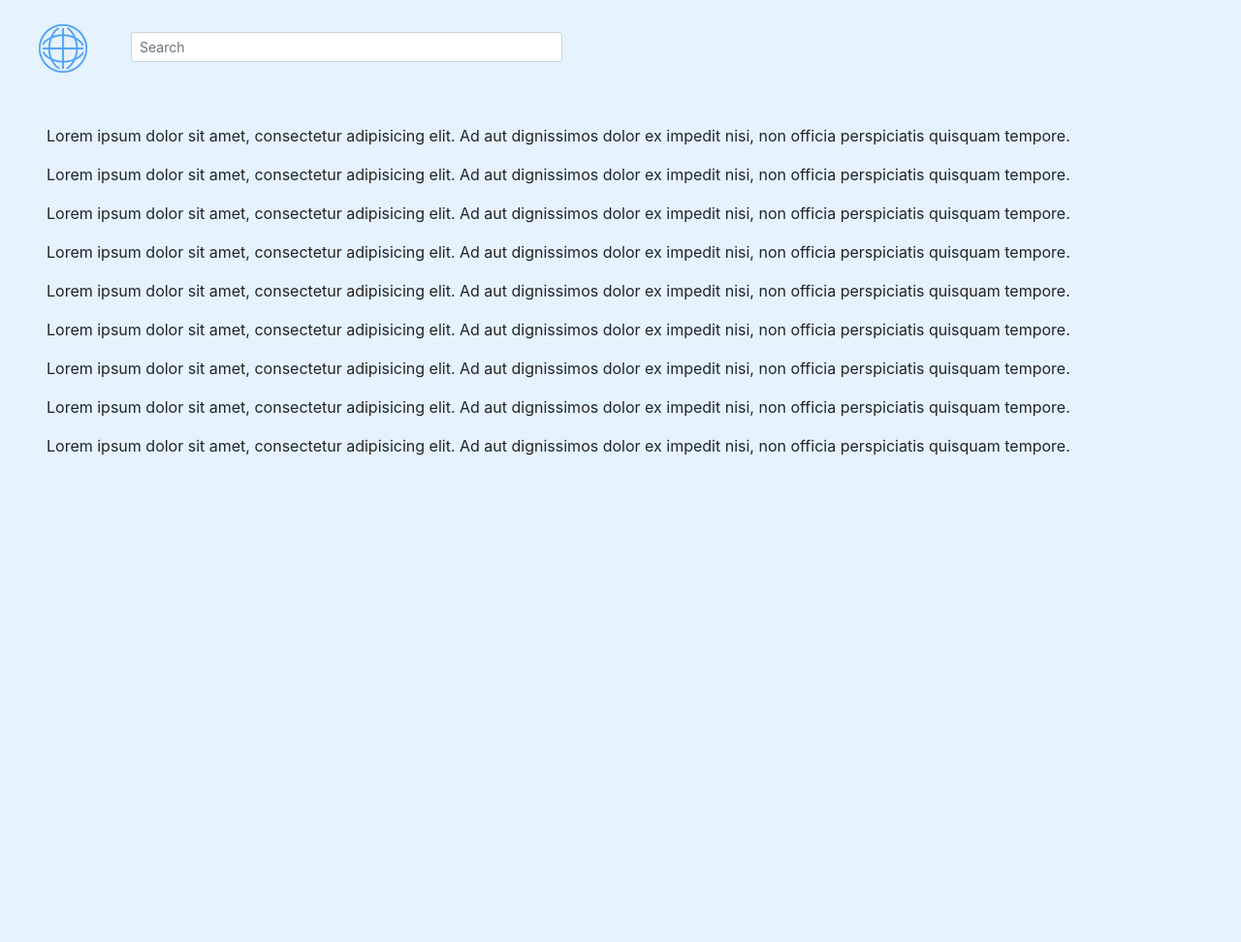
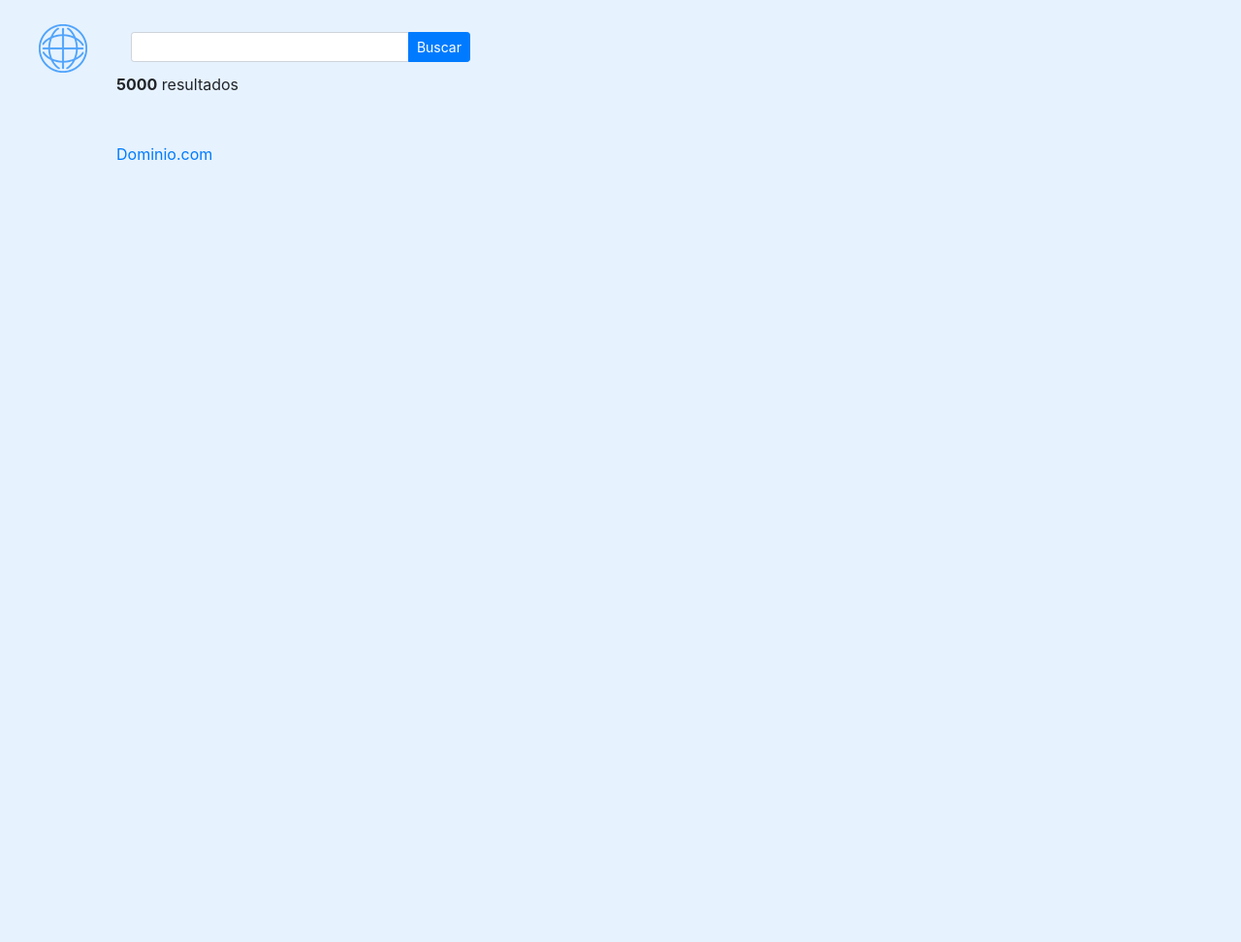
Before and after one commit to daaawx/domain_search_engine, a Django app: page /search/ in a window 1280 px wide. Shown: the whole page at 97% size. Before the commit the page ends 470 px from the top, so only its background shows below. Run offline with Django 3.2, Linux system fonts and the light colour scheme; some libraries are stand-ins or nearby versions.

Commit message:
Final styling

```diff
--- a/domain_search_engine/static/css/search.css
+++ b/domain_search_engine/static/css/search.css
@@ -1,3 +1,16 @@
 .container {
  margin: 25px;
 }
+
+#results {
+  margin-left: 10vh;
+}
+
+#resultCount {
+  margin-left: 10vh;
+}
+
+.result {
+  margin-top: 5px;
+  display: block;
+}
--- a/domain_search_engine/templates/pages/home.html
+++ b/domain_search_engine/templates/pages/home.html
@@ -11,8 +11,9 @@
   <div class="row pb-5 d-flex flex-column align-items-center">
     <a href="{% url 'home' %}"><img src="{% static 'images/dse-text-400.png' %}" alt="" id="logo"></a>
     <form action="{% url 'search' %}" method="GET" class="form-inline mt-3 w-100 d-flex justify-content-center">
-      <input class="form-control form-control-sm w-75" type="text" placeholder="Search"
-             aria-label="Search">
+      <input class="form-control form-control-sm w-100" type="text" placeholder=""
+             aria-label="Buscar">
+      <button class="btn btn-primary btn-rounded btn-sm mt-3" type="submit">Buscar</button>
     </form>
 
   </div>
--- a/domain_search_engine/templates/pages/search.html
+++ b/domain_search_engine/templates/pages/search.html
@@ -10,34 +10,26 @@
 {% block content %}
   <div class="row h-20">
     <div class="col-1 hidden-xs d-none d-sm-block">
-      <a href="{% url 'home' %}"><img src="{% static 'images/dse-50.png' %}" alt="" class="input-group-addon img-responsive"></a>
+      <a href="{% url 'home' %}"><img src="{% static 'images/dse-50.png' %}" alt=""
+                                      class="input-group-addon img-responsive"></a>
     </div>
-    <div class="form-group col-12 col-md-5 mt-2">
+    <div class="col-12 col-md-4 mt-2">
       <form class="form-horizontal w-100">
-        <input class="form-control form-control-sm " type="text" placeholder="Search"
-               aria-label="Search">
+        <div class="input-group">
+          <input class="form-control form-control-sm " type="text" name="q" placeholder=""
+                 aria-label="Search">
+          <div class="input-group-append">
+            <button class="btn btn-primary btn-rounded btn-sm" type="submit">Buscar</button>
+          </div>
+        </div>
       </form>
     </div>
   </div>
-  <div class="row ml-2 mt-5">
-    <p>Lorem ipsum dolor sit amet, consectetur adipisicing elit. Ad aut dignissimos dolor ex impedit nisi, non officia
-      perspiciatis quisquam tempore.</p>
-    <p>Lorem ipsum dolor sit amet, consectetur adipisicing elit. Ad aut dignissimos dolor ex impedit nisi, non officia
-      perspiciatis quisquam tempore.</p>
-    <p>Lorem ipsum dolor sit amet, consectetur adipisicing elit. Ad aut dignissimos dolor ex impedit nisi, non officia
-      perspiciatis quisquam tempore.</p>
-    <p>Lorem ipsum dolor sit amet, consectetur adipisicing elit. Ad aut dignissimos dolor ex impedit nisi, non officia
-      perspiciatis quisquam tempore.</p>
-    <p>Lorem ipsum dolor sit amet, consectetur adipisicing elit. Ad aut dignissimos dolor ex impedit nisi, non officia
-      perspiciatis quisquam tempore.</p>
-    <p>Lorem ipsum dolor sit amet, consectetur adipisicing elit. Ad aut dignissimos dolor ex impedit nisi, non officia
-      perspiciatis quisquam tempore.</p>
-    <p>Lorem ipsum dolor sit amet, consectetur adipisicing elit. Ad aut dignissimos dolor ex impedit nisi, non officia
-      perspiciatis quisquam tempore.</p>
-    <p>Lorem ipsum dolor sit amet, consectetur adipisicing elit. Ad aut dignissimos dolor ex impedit nisi, non officia
-      perspiciatis quisquam tempore.</p>
-    <p>Lorem ipsum dolor sit amet, consectetur adipisicing elit. Ad aut dignissimos dolor ex impedit nisi, non officia
-      perspiciatis quisquam tempore.</p>
+  <div id="resultCount" class=""><b>5000</b> resultados</div>
+  <div class="vh-100 mt-5 d-flex flex-column justify-content-start" id="results">
+    <div class="mb-3">
+      <a href="#">Dominio.com</a>
+    </div>
   </div>
   {#  <div class="row pb-5 d-flex flex-column align-items-center">#}
   {#    <img src="{% static 'images/dse-text-400.png' %}" alt="" id="logo">#}
--- a/requirements/base.txt
+++ b/requirements/base.txt
@@ -17,3 +17,5 @@ django-redis==4.10.0  # https://github.com/niwinz/django-redis
 # Django REST Framework
 djangorestframework==3.10.3  # https://github.com/encode/django-rest-framework
 coreapi==2.3.3  # https://github.com/core-api/python-client
+requests
+fake_useragent
```
Also changed, not shown: domain_search_engine/dse/sslcheck.py (added, +16 -0 lines), domain_search_engine/dse/whois.py (added, +50 -0 lines).
